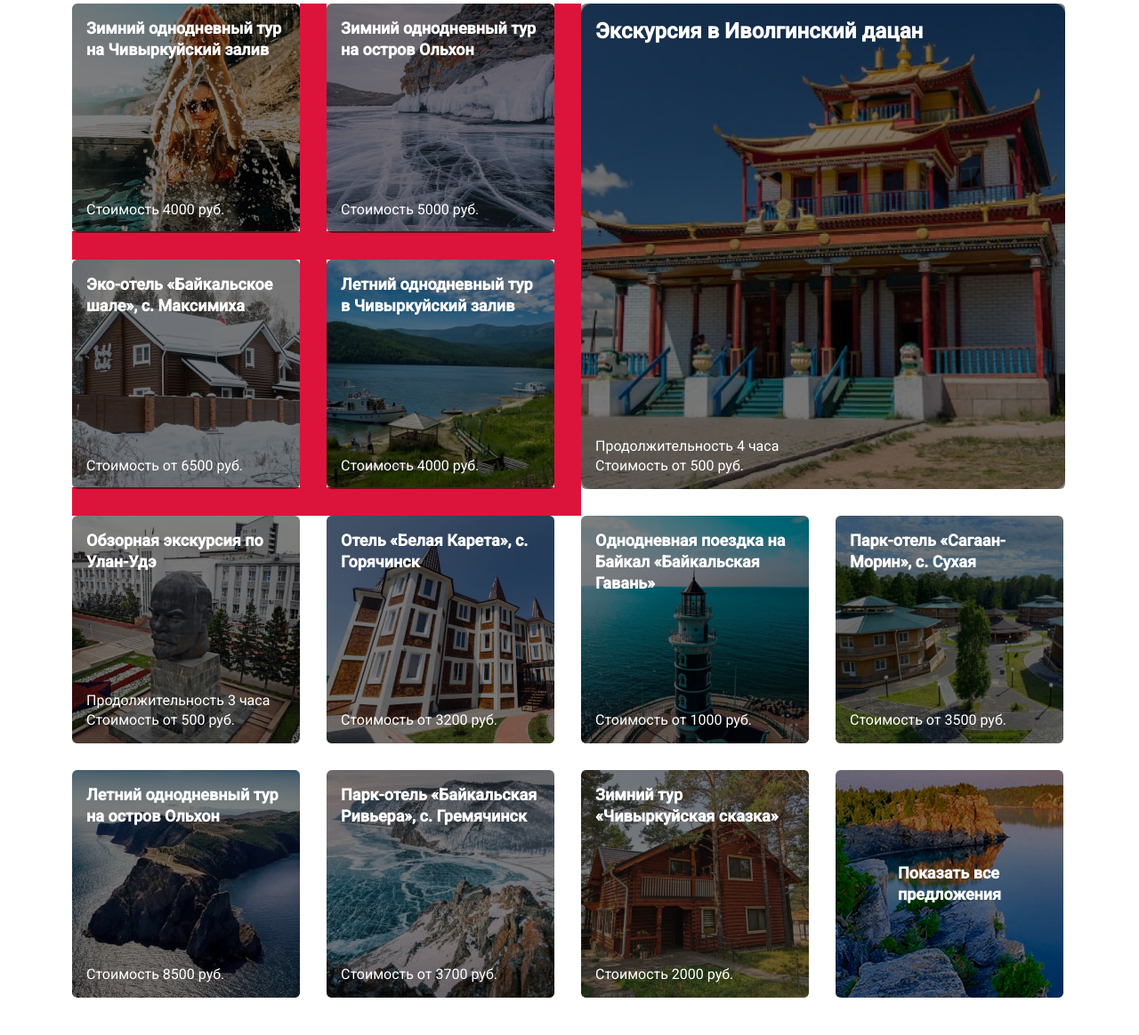
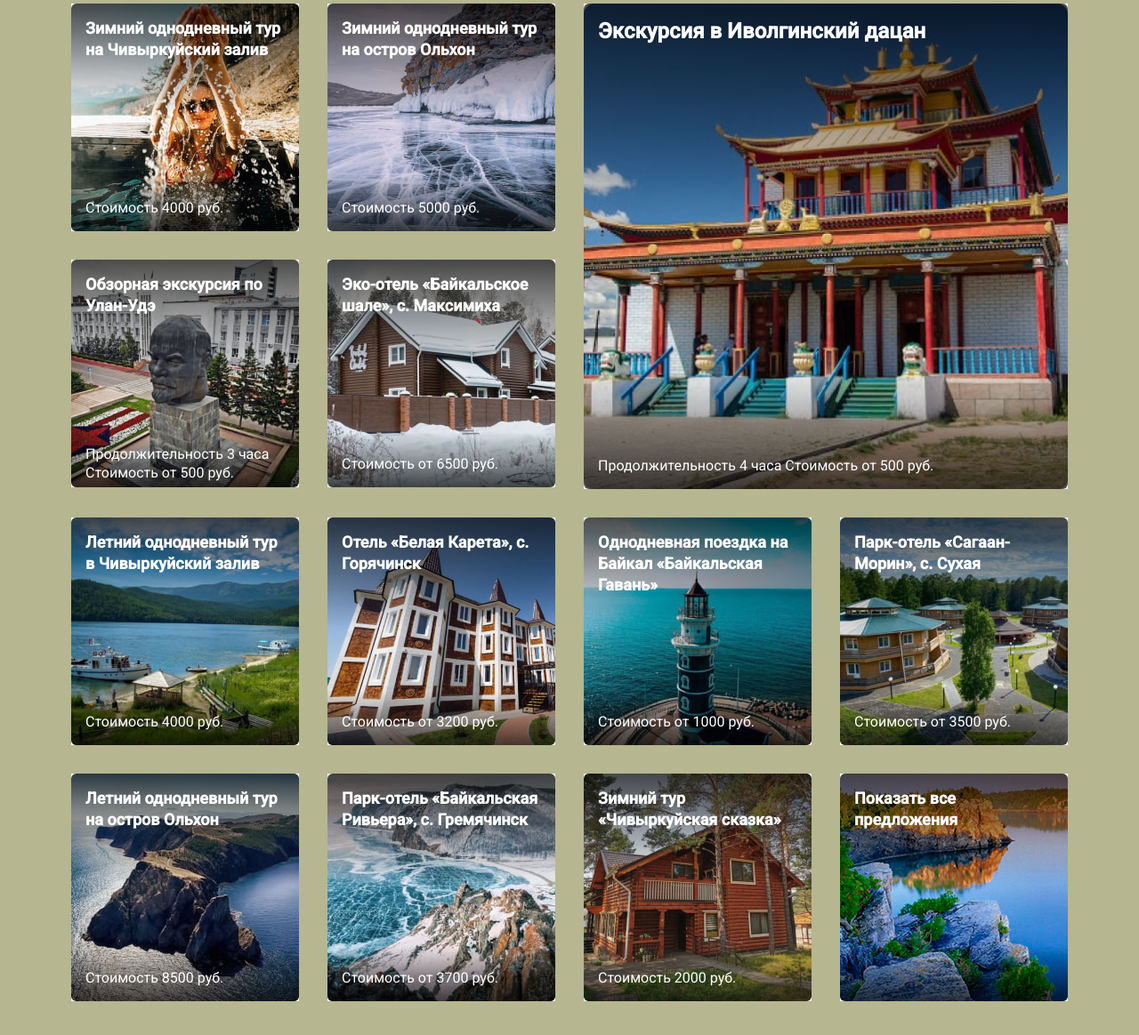
Before and after one commit to VitaliiMoskalyk/baikal, a plain HTML site: page index.html in a window 1280 px wide. Shown: the part 152-1316 px from the top of the page at 89% size. Drawn offline with nearby package versions, Linux system fonts and the light colour scheme.

Commit message:
new one
another technic

```diff
--- a/css/styles.css
+++ b/css/styles.css
@@ -13,12 +13,12 @@ body {
   font-style: normal;
   line-height: 1.333;
 }
-.our-propositions {
+section {
   max-width: 1920px;
   margin-left: auto;
   margin-right: auto;
 
-  /*background-color: turquoise;*/
+  background-color: rgb(182, 182, 144);
 }
 ul {
   list-style: none;
@@ -30,19 +30,24 @@ ul {
   margin: 0;
   padding: 0;
 }
-a,
-img {
+a {
   text-decoration: none;
-  display: block;
 }
 
+img {
+  display: block;
+  object-fit: cover;
+}
+ul {
+  position: relative;
+}
 /*MAIN CONTEINER*/
 .conteiner {
   width: 1120px;
   margin-left: auto;
   margin-right: auto;
 
-  padding: 76px 1px 80px 1px;
+  padding: 76px 0px 80px 0px;
 }
 
 /*MAIN CONTENT OF SITE*/
@@ -58,76 +63,71 @@ img {
 
 .propositions {
   font-size: 18px;
-  padding: 16px 16px;
 
   color: var(--background-main);
-  max-width: 256px;
-
-  /*Позиционирование тест*/
-
+  width: 100%;
+  max-height: 75%;
   position: absolute;
-  top: 0px;
-}
-
-.another-propositions li:nth-child(4n + 4) {
-  margin-right: 0;
-}
-.another-propositions li:nth-last-child(-n + 4) {
-  margin-bottom: 0px;
-}
-.propositions:last-child {
-  top: 50%;
-  left: 50%;
-  transform: translate(-50%, -50%);
+  top: 0;
+  padding: 16px 16px;
+  overflow: hidden;
 }
 .propositions.max-title {
   font-size: 24px;
   max-width: 530px;
 }
 
-.propositions-items,
-.another-propositions {
+.price {
+  font-weight: 400;
+  font-size: 16px;
+
+  color: var(--background-main);
+  width: 100%;
+  max-height: 25%;
+  position: absolute;
+  bottom: 0;
+  padding: 16px 16px;
+  overflow: hidden;
+}
+
+.items-of-elements {
   display: flex;
   flex-wrap: wrap;
+  justify-content: space-between;
 }
-
-.propositions-items li {
-  margin-right: 30px;
-  margin-bottom: 30px;
-
+.small-element {
   position: relative;
+  margin-bottom: 32px;
+  height: fit-content;
 }
-.propositions-items li::before {
+.big-element {
+  position: relative;
+  margin-bottom: 32px;
+}
+.small-element:nth-child(4) {
+  position: absolute;
+  top: 288px;
+}
+.small-element:nth-child(5) {
+  position: absolute;
+  top: 288px;
+  left: 288px;
+}
+.small-element::before,
+.big-element::before {
   content: "";
+  background: linear-gradient(
+    180deg,
+    #000000 0%,
+    #ffffff 48.44%,
+    #ffffff 76.04%,
+    #000000 100%
+  );
+  opacity: 0.7;
+  mix-blend-mode: multiply;
+  border-radius: 6px;
   position: absolute;
   display: inline-block;
   width: 100%;
   height: 100%;
-  background-color: #000000;
-  opacity: 0.5;
-  border-radius: 6px;
 }
-.first {
-  display: flex;
-  flex-wrap: wrap;
-  max-width: 572px;
-  background-color: crimson;
-}
-.five li {
-  margin-right: 0;
-}
-.price {
-  font-weight: 400;
-  font-size: 16px;
-
-  padding: 16px 16px;
-
-  color: var(--background-main);
-
-  max-width: 256px;
-
-  /*Тренировка*/
-
-  position: absolute;
-  bottom: 0;
-}
--- a/index.html
+++ b/index.html
@@ -17,182 +17,171 @@
     <title>Document</title>
   </head>
   <body>
-    <section class="our-propositions">
+    <section>
       <div class="conteiner">
         <h2 class="title-propositions">Популярные предложения</h2>
-        <ul class="propositions-items">
-          <div class="first">
-            <li>
+        <ul class="items-of-elements">
+          <li class="small-element">
             <a class="links" href="#">
+              <h3 class="propositions">
+                Зимний однодневный тур на Чивыркуйский залив
+              </h3>
               <img
                 src="./images/winter-tour-Chivirkuyskiy-zaliv.jpg"
                 alt="Зимний однодневный тур"
                 width="256"
               />
-                <h3 class="propositions">
-                  Зимний однодневный тур на Чивыркуйский залив
-                </h3>
               <p class="price">Cтоимость 4000 руб.</p></a
             >
           </li>
-            <li>
-              <a class="links" href="#">
+          <li class="small-element">
+            <a class="links" href="#"
+              ><h3 class="propositions">
+                Зимний однодневный тур на остров Ольхон
+              </h3>
               <img
                 src="./images/winter-tour-Olkom-island.jpg"
                 alt="Зимний однодневный тур"
                 width="256"
               />
-                <h3 class="propositions">
-                  Зимний однодневный тур на остров Ольхон
-                </h3>
               <p class="price">Cтоимость 5000 руб.</p></a
             >
           </li>
-
-            <li>
-              <a class="links" href="#">
+          <li class="big-element">
+            <a class="links" href="#"
+              ><h3 class="propositions max-title">
+                Экскурсия в Иволгинский дацан
+              </h3>
+              <img
+                src="./images/excursion-Ivolgynsky-dacan.jpg"
+                alt="Экскурсия"
+                width="544"
+              />
+              <p class="price">
+                Продолжительность 4 часа Cтоимость от 500 руб.
+              </p></a
+            >
+          </li>
+          <li class="small-element">
+            <a class="links" href="#"
+              ><h3 class="propositions">Обзорная экскурсия по Улан-Удэ</h3>
+              <img
+                src="./images/excursion-Ulan-Ude.jpg"
+                alt="Обзорная экскурсия"
+                width="256"
+              />
+              <p class="price">
+                Продолжительность 3 часа Cтоимость от 500 руб.
+              </p></a
+            >
+          </li>
+          <li class="small-element">
+            <a class="links" href="#"
+              ><h3 class="propositions">
+                Эко-отель «Байкальское шале», с. Максимиха
+              </h3>
               <img
                 src="./images/eco-hotel-baikal-shale.jpg"
                 alt="Эко-отель"
                 width="256"
               />
-                <h3 class="propositions">
-                  Эко-отель «Байкальское шале», с. Максимиха
-                </h3>
               <p class="price">Стоимость от 6500 руб.</p></a
             >
           </li>
-            <li>
-              <a class="links" href="#">
+          <li class="small-element">
+            <a class="links" href="#"
+              ><h3 class="propositions">
+                Летний однодневный тур в Чивыркуйский залив
+              </h3>
               <img
                 src="./images/summer-one-day-Chivikuysky-zaliv.jpg"
                 alt="однодневный тур"
                 width="256"
               />
-                <h3 class="propositions">
-                  Летний однодневный тур в Чивыркуйский залив
-                </h3>
               <p class="price">Cтоимость 4000 руб.</p></a
             >
           </li>
-          </div>
-          <div class="five">
-            <li>
+          <li class="small-element">
             <a class="links" href="#">
-                <img
-                  src="./images/excursion-Ivolgynsky-dacan.jpg"
-                  alt="Экскурсия"
-                  width="544"
-                />
-                <h3 class="propositions max-title">
-                  Экскурсия в Иволгинский дацан
-                </h3>
-                <p class="price">
-                  Продолжительность 4 часа Cтоимость от 500 руб.
-                </p></a
-              >
-            </li>
-          </div>
-          <div class="another-propositions">
-            <li>
-              <a class="links" href="#">
-                <img
-                  src="./images/excursion-Ulan-Ude.jpg"
-                  alt="Обзорная экскурсия"
-                  width="256"
-                />
-                <h3 class="propositions">Обзорная экскурсия по Улан-Удэ</h3>
-                <p class="price">
-                  Продолжительность 3 часа Cтоимость от 500 руб.
-                </p></a
-              >
-            </li>
-
-            <li>
-              <a class="links" href="#">
+              <h3 class="propositions">Отель «Белая Карета», с. Горячинск</h3>
               <img
                 src="./images/Hotel-White-Kareta.jpg"
                 alt="Отель"
                 width="256"
               />
-                <h3 class="propositions">Отель «Белая Карета», с. Горячинск</h3>
               <p class="price">Cтоимость от 3200 руб.</p></a
             >
           </li>
-            <li>
-              <a class="links" href="#">
+          <li class="small-element">
+            <a class="links" href="#"
+              ><h3 class="propositions">
+                Однодневная поездка на Байкал «Байкальская Гавань»
+              </h3>
               <img
                 src="./images/one-day-tour-Baikal-Gavan.jpg"
                 alt="Однодневная поездка"
                 width="256"
               />
-                <h3 class="propositions">
-                  Однодневная поездка на Байкал «Байкальская Гавань»
-                </h3>
               <p class="price">Стоимость от 1000 руб.</p></a
             >
           </li>
-            <li>
-              <a class="links" href="#">
+          <li class="small-element">
+            <a class="links" href="#"
+              ><h3 class="propositions">Парк-отель «Сагаан-Морин», с. Сухая</h3>
               <img
                 src="./images/park-hotel-Saagan-Morin.jpg"
                 alt="Парк-отель"
                 width="256"
               />
-                <h3 class="propositions">
-                  Парк-отель «Сагаан-Морин», с. Сухая
-                </h3>
               <p class="price">Стоимость от 3500 руб.</p></a
             >
           </li>
-            <li>
-              <a class="links" href="#">
+          <li class="small-element">
+            <a class="links" href="#"
+              ><h3 class="propositions">
+                Летний однодневный тур на остров Ольхон
+              </h3>
               <img
                 src="./images/summer-one-day-Olhi-island.jpg"
                 alt="однодневный тур"
                 width="256"
               />
-                <h3 class="propositions">
-                  Летний однодневный тур на остров Ольхон
-                </h3>
               <p class="price">Стоимость 8500 руб.</p></a
             >
           </li>
-            <li>
-              <a class="links" href="#">
+          <li class="small-element">
+            <a class="links" href="#"
+              ><h3 class="propositions">
+                Парк-отель «Байкальская Ривьера», с. Гремячинск
+              </h3>
               <img
                 src="./images/park-hotel-Gremyachinsk.jpg"
                 alt=""
                 width="256"
               />
-                <h3 class="propositions">
-                  Парк-отель «Байкальская Ривьера», с. Гремячинск
-                </h3>
               <p class="price">Cтоимость от 3700 руб.</p></a
             >
           </li>
-            <li>
-              <a class="links" href="#">
+          <li class="small-element">
+            <a class="links" href="#"
+              ><h3 class="propositions">Зимний тур «Чивыркуйская сказка»</h3>
               <img
                 src="./images/winter-tour-Chivirkuyskaya-skazka.jpg"
                 alt="Зимний тур"
                 width="256"
               />
-                <h3 class="propositions">Зимний тур «Чивыркуйская сказка»</h3>
               <p class="price">Стоимость 2000 руб.</p></a
             >
           </li>
-            <li>
-              <a class="links" href="#">
+          <li class="small-element">
+            <a class="links" href="#"
+              ><h3 class="propositions">Показать все предложения</h3>
               <img
                 src="./images/all-propositions.jpg"
                 alt="все предложения"
                 width="256"
-                />
-                <h3 class="propositions">Показать все предложения</h3></a
-              >
+            /></a>
           </li>
-          </div>
         </ul>
       </div>
     </section>
```
Lines whose indentation alone changed are shown as unchanged.
